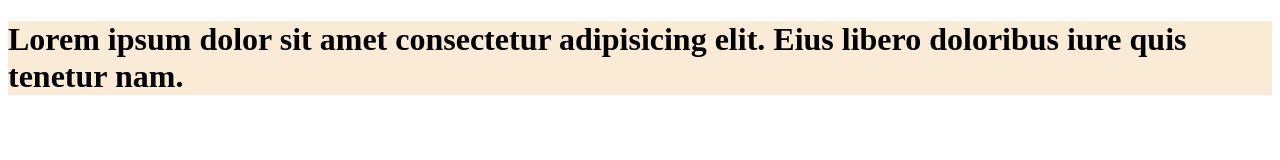
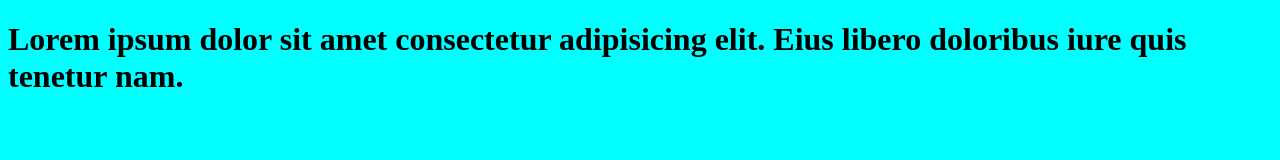
Before and after one commit to Ahmed-Alabsi/myproject, a plain HTML site: page index.html in a window 1280 px wide. Drawn offline with Linux system fonts and the light colour scheme.

Commit message:
Createing H

```diff
--- a/style.css
+++ b/style.css
@@ -1,3 +1,3 @@
-.h11{
-    background-color: antiquewhite;
+body {
+    background-color: aqua;
 }
```
